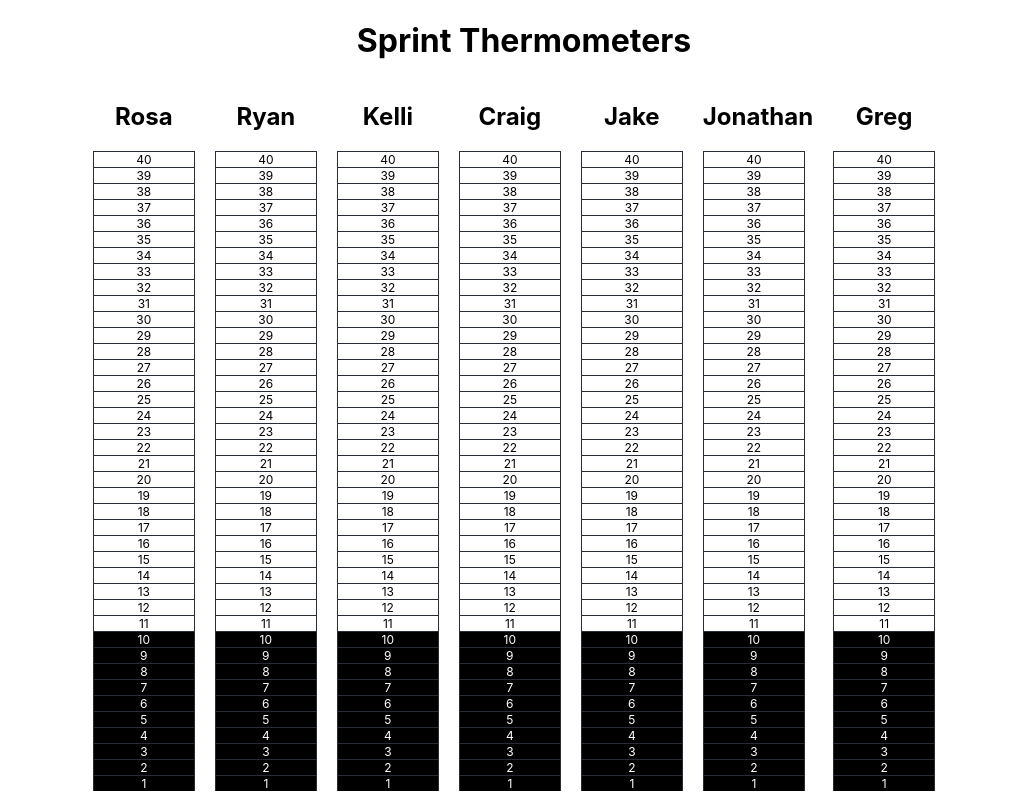
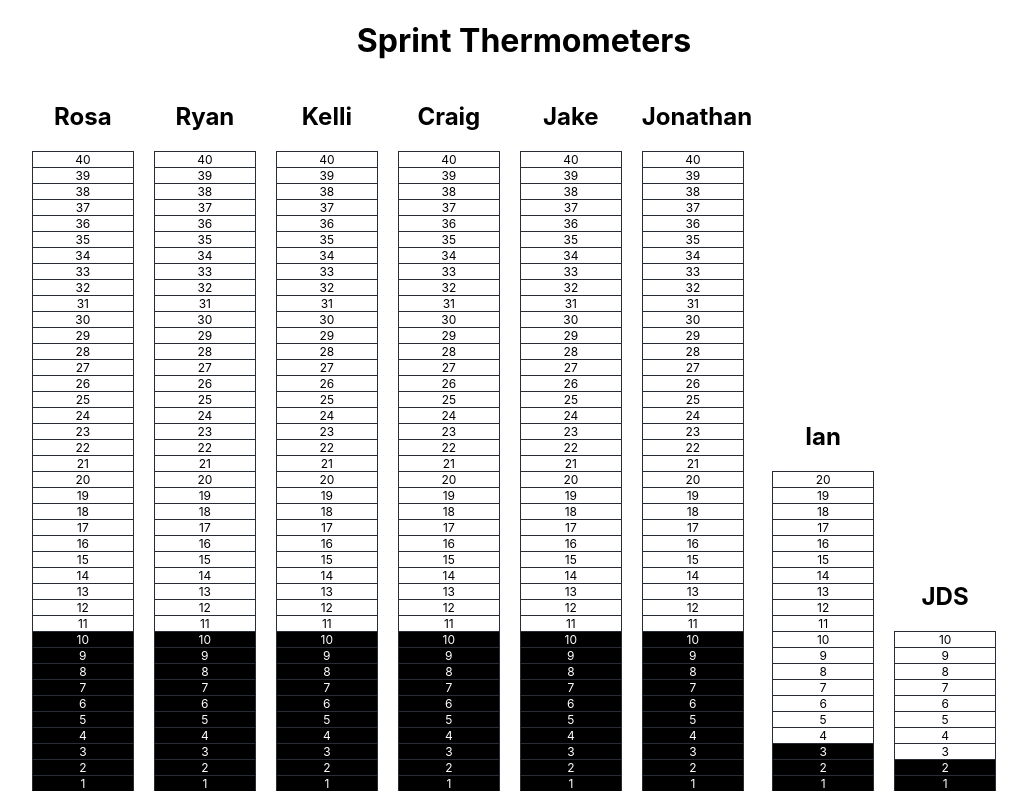
Before and after one commit to gregcoffman/sprint-thermometer, a React (Create React App) app: page / in a window 1280 px wide. Shown: the top 793 px of the page, without its empty margins (52-1079 px from the left). Built offline with nearby package versions, Linux system fonts and the light colour scheme.

Commit message:
Remove Greg, add JDS/Ian

```diff
--- a/src/App.js
+++ b/src/App.js
@@ -15,7 +15,8 @@ const App  = () => {
       { id: uuidv4(), name: "Craig", max: 40, accepted: 0, reserved: 10 },
       { id: uuidv4(), name: "Jake", max: 40, accepted: 0, reserved: 10 },
       { id: uuidv4(), name: "Jonathan", max: 40, accepted: 0, reserved: 10 },
-      { id: uuidv4(), name: "Greg", max: 40, accepted: 0, reserved: 10 },
+      { id: uuidv4(), name: "Ian", max: 20, accepted: 0, reserved: 3 },
+      { id: uuidv4(), name: "JDS", max: 10, accepted: 0, reserved: 2 }
     ]
   );
 
```
